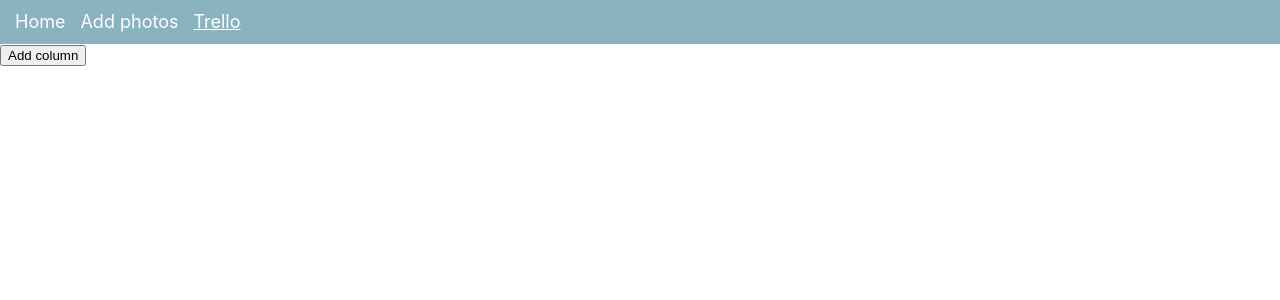
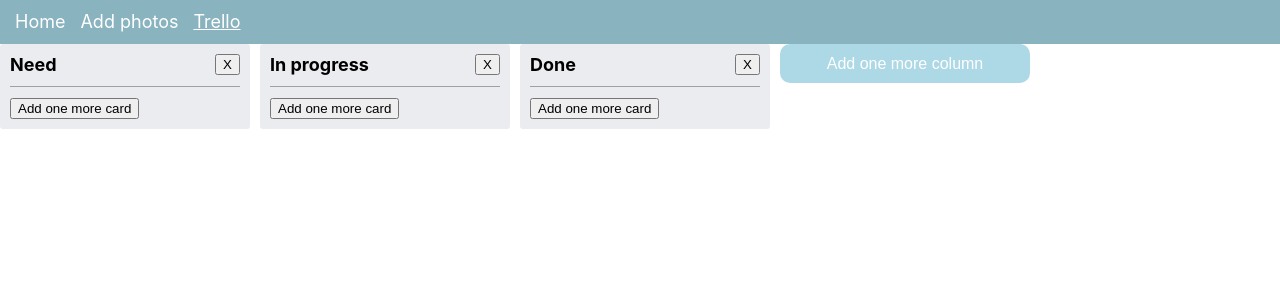
Before and after one commit to seregamaksim/react-learn, a React (Create React App) app: page /trello in a window 1280 px wide. Shown: the top 300 px of the page. Built offline with nearby package versions, Linux system fonts and the light colour scheme.

Commit message:
cards, modalCards, styling

```diff
--- a/package.json
+++ b/package.json
@@ -10,6 +10,7 @@
     "axios": "^0.21.1",
     "filesize": "^6.3.0",
     "final-form": "^4.20.2",
+    "normalizr": "^3.6.1",
     "react": "^17.0.2",
     "react-dom": "^17.0.2",
     "react-final-form": "^6.5.3",
--- a/src/app/reducers/Boards.js
+++ b/src/app/reducers/Boards.js
@@ -1,7 +1,11 @@
 import { createSlice } from '@reduxjs/toolkit';
 
 const initialState = {
-  boards: [],
+  boards: [
+    { id: 1, title: 'Need' },
+    { id: 2, title: 'In progress' },
+    { id: 3, title: 'Done' },
+  ],
 };
 
 export const boardsSlice = createSlice({
--- /dev/null
+++ b/src/components/BoardCardModal.js
@@ -0,0 +1,51 @@
+import { useState } from 'react';
+import styled from 'styled-components';
+import isEmpty from '../helpers/isEmpty';
+
+const Modal = styled.div`
+  position: fixed;
+  left: 0;
+  right: 0;
+  top: 0;
+  bottom: 0;
+  display: ${(props) => (props.isOpen ? 'flex' : 'none')};
+  align-items: center;
+  justify-content: center;
+  background-color: rgba(0, 0, 0, 0.33);
+`;
+const ModalWrapper = styled.div`
+  padding: 15px;
+  background-color: #cecece;
+`;
+const ModalHead = styled.div`
+  display: flex;
+  justify-content: space-between;
+  align-items: center;
+`;
+export default function BoardCardModal(props) {
+  const [descriptionVal, setDescriptionVal] = useState('');
+  const cardInfo = props.cardInfo;
+
+  return isEmpty(cardInfo) ? null : (
+    <Modal isOpen={props.isOpen}>
+      <ModalWrapper>
+        <ModalHead>
+          <h3>{cardInfo.text}</h3>
+          <button onClick={() => props.closeModal(false)}>X</button>
+        </ModalHead>
+        <hr />
+        <p>Description:</p>
+        <p>{descriptionVal}</p>
+        <div>
+          <input
+            type="text"
+            value={descriptionVal}
+            placeholder="Input description"
+            onChange={(e) => setDescriptionVal(e.target.value)}
+          />
+          <button>Add</button>
+        </div>
+      </ModalWrapper>
+    </Modal>
+  );
+}
--- a/src/components/BoardColumn.js
+++ b/src/components/BoardColumn.js
@@ -1,33 +1,73 @@
 import { useState } from 'react';
 import { useDispatch } from 'react-redux';
+import styled from 'styled-components';
 import { removeBoard } from '../app/reducers/Boards';
 import ColumnCard from './ColumnCard';
 
+const Column = styled.div`
+  padding: 10px;
+  background-color: #ebecf0;
+  min-width: 250px;
+  border-radius: 3px;
+`;
+const ColumnHeader = styled.div`
+  display: flex;
+  align-items: center;
+  justify-content: space-between;
+  border-bottom: 1px solid #a0a0a0;
+  padding-bottom: 10px;
+  margin-bottom: 10px;
+`;
+const ColumnHeaderTitle = styled.p`
+  font-size: 18px;
+  font-weight: bold;
+  line-height: 1.2;
+`;
+const ColumnCardsList = styled.ul``;
+
+const StyledColumnCard = styled(ColumnCard)`
+  margin-bottom: 10px;
+  list-style: none;
+`;
 export default function BoardColumn(props) {
   const [cards, setCards] = useState([]);
   const [newCardTitle, setNewCardTitle] = useState('');
   const [isOpenAddCard, setIsAddOpenCard] = useState(false);
   const data = props.data;
   const dispatch = useDispatch();
+
   function addCard() {
     if (newCardTitle.length > 0) {
-      setCards((prevCards) => prevCards.concat({ text: newCardTitle }));
+      setCards((prevCards) =>
+        prevCards.concat({ id: Date.now(), text: newCardTitle })
+      );
       setNewCardTitle('');
     }
   }
+  function removeCard(id) {
+    const newCards = cards.filter((item) => item.id !== id);
+    setCards(newCards);
+  }
 
   return (
-    <div className={props.className}>
+    <Column className={props.className}>
       {/* header */}
-      <div>
-        <p>{data.title}</p>
+      <ColumnHeader>
+        <ColumnHeaderTitle>{data.title}</ColumnHeaderTitle>
         <button onClick={() => dispatch(removeBoard(data.id))}>X</button>
-      </div>
+      </ColumnHeader>
       {/* cards */}
-      <ul>
+      <ColumnCardsList>
         {cards.length > 0 &&
-          cards.map((item, index) => <ColumnCard key={index} data={item} />)}
-      </ul>
+          cards.map((item, index) => (
+            <StyledColumnCard
+              key={index}
+              data={item}
+              openCardModal={props.openCardModal}
+              removeHandle={removeCard}
+            />
+          ))}
+      </ColumnCardsList>
       {/* footer */}
       <div>
         {!isOpenAddCard && (
@@ -50,6 +90,6 @@ export default function BoardColumn(props) {
           </div>
         )}
       </div>
-    </div>
+    </Column>
   );
 }
--- a/src/components/ColumnCard.js
+++ b/src/components/ColumnCard.js
@@ -1,4 +1,32 @@
+import styled from 'styled-components';
+
+const CardItem = styled.li`
+  background-color: #fff;
+  border-radius: 3px;
+  box-shadow: 0 1px 0 rgb(9 30 66 / 25%);
+  padding: 6px;
+  cursor: pointer;
+  &:hover {
+    background-color: #f4f5f7;
+  }
+`;
 export default function ColumnCard(props) {
   const data = props.data;
-  return <li>{data.text}</li>;
+  return (
+    <CardItem className={props.className}>
+      <div
+        onClick={() => {
+          props.openCardModal(data);
+        }}
+      >
+        {data.text}{' '}
+      </div>
+      <button
+        // style={{ display: 'inline-block', position: 'relative', zIndex: '10' }}
+        onClick={() => props.removeHandle(data.id)}
+      >
+        X
+      </button>
+    </CardItem>
+  );
 }
--- a/src/pages/Trello.js
+++ b/src/pages/Trello.js
@@ -3,9 +3,13 @@ import { useDispatch, useSelector } from 'react-redux';
 import styled from 'styled-components';
 import { addBoard, selectBoards } from '../app/reducers/Boards';
 import BoardColumn from '../components/BoardColumn';
+import BoardCardModal from '../components/BoardCardModal';
 
 const Board = styled.div`
   display: flex;
+  height: calc(100vh - 44px);
+  width: 100%;
+  overflow: auto;
 `;
 
 const AddColumnBlock = styled.div`
@@ -16,24 +20,44 @@ const AddColumnBlockPopup = styled.div`
   position: absolute;
   left: 0;
   top: 0;
-  width: 300px;
+  width: 250px;
   padding: 10px;
   background-color: #cecece;
 `;
+const AddColumnBtn = styled.button`
+  border: 0;
+  border-radius: 10px;
+  font-size: 16px;
+  line-height: 1.2;
+  color: #fff;
+  background-color: lightblue;
+  padding: 10px 15px;
+  cursor: pointer;
+  min-width: 250px;
+`;
 const StyledBoardColumn = styled(BoardColumn)`
   margin-right: 10px;
-  &:last-child {
-    margin-right: 0;
-  }
+`;
+const ColumnList = styled.div`
+  display: flex;
+  align-items: flex-start;
 `;
 export default function Trello() {
   const [titleColumnValue, setTitleColumnValue] = useState('');
   const [popupTitleColumnOpen, setPopupTitleColumnOpen] = useState(false);
+  const [isOpenCard, setIsOpenCard] = useState(false);
+  const [cardInfo, setCardInfo] = useState({});
   const boards = useSelector(selectBoards);
   const dispatch = useDispatch();
 
   const boardList = boards.map((item, index) => {
-    return <StyledBoardColumn key={index} data={item} />;
+    return (
+      <StyledBoardColumn
+        key={index}
+        data={item}
+        openCardModal={openCardModal}
+      />
+    );
   });
   function addColumn() {
     if (titleColumnValue.length > 0) {
@@ -41,13 +65,20 @@ export default function Trello() {
       setTitleColumnValue('');
     }
   }
+  function openCardModal(data) {
+    setCardInfo(data);
+    setIsOpenCard(true);
+  }
   return (
+    <>
       <Board>
-      <div style={{ display: 'flex' }}>{boardList}</div>
+        <ColumnList>{boardList}</ColumnList>
         <AddColumnBlock>
-        <button onClick={() => setPopupTitleColumnOpen(!popupTitleColumnOpen)}>
-          Add column
-        </button>
+          <AddColumnBtn
+            onClick={() => setPopupTitleColumnOpen(!popupTitleColumnOpen)}
+          >
+            Add one more column
+          </AddColumnBtn>
           <AddColumnBlockPopup popupOpen={popupTitleColumnOpen}>
             <input
               name="title-column"
@@ -64,5 +95,11 @@ export default function Trello() {
           </AddColumnBlockPopup>
         </AddColumnBlock>
       </Board>
+      <BoardCardModal
+        isOpen={isOpenCard}
+        closeModal={setIsOpenCard}
+        cardInfo={cardInfo}
+      />
+    </>
   );
 }
```
Also changed, not shown: 1 other file (tests, documents, lock files or other folders). Lines whose indentation alone changed are shown as unchanged.
